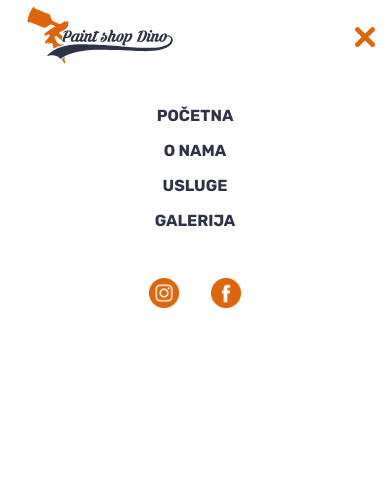
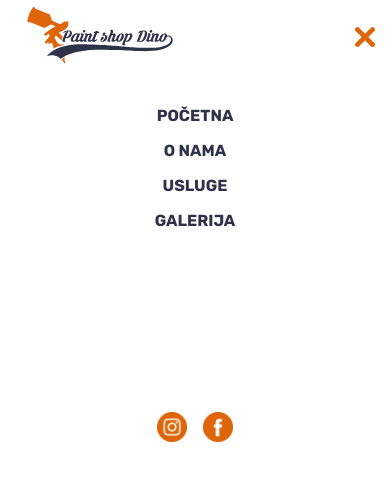
Before and after one commit to ibrahim-crnalic/PaintShop-Dino, a React (Create React App) app: page / in a window 390 px wide. Both pictures are taken after a click on the picture 365 px from the left and 37 px from the top of the page. Shown: the top 480 px of the page. Built offline with nearby package versions, Linux system fonts and the light colour scheme.

Commit message:
nav links after state

```diff
--- a/src/components/mobileMenu/_index.scss
+++ b/src/components/mobileMenu/_index.scss
@@ -44,12 +44,13 @@
     display: flex;
     flex-direction: row;
     justify-content: center;
-    margin-top: 2rem;
+    align-items: flex-end;
+    height: 200px;
     img {
       width: 30px;
       height: 30px;
-      margin-right: 1rem;
-      padding-left: 1rem;
+      margin-right: 0.5rem;
+      padding-left: 0.5rem;
       cursor: pointer;
     }
     img:hover{
--- a/src/index.css
+++ b/src/index.css
@@ -41,6 +41,25 @@
 }
 .navbar-wrapper .navbar-link .link:hover {
   color: #de6509;
+}
+.navbar-wrapper .navbar-link .link {
+  position: relative;
+}
+.navbar-wrapper .navbar-link .link:after {
+  background: none repeat scroll 0 0 transparent;
+  bottom: 0;
+  content: "";
+  display: block;
+  height: 2px;
+  left: 50%;
+  position: absolute;
+  background: #de6509;
+  transition: width 0.3s ease 0s, left 0.3s ease 0s;
+  width: 0;
+}
+.navbar-wrapper .navbar-link .link:hover:after {
+  width: 100%;
+  left: 0;
 }
 
 .navNone {
@@ -126,13 +145,14 @@
   display: flex;
   flex-direction: row;
   justify-content: center;
-  margin-top: 2rem;
+  align-items: flex-end;
+  height: 200px;
 }
 .mobileMenu-wrapper .mobileMenu-icons img {
   width: 30px;
   height: 30px;
-  margin-right: 1rem;
-  padding-left: 1rem;
+  margin-right: 0.5rem;
+  padding-left: 0.5rem;
   cursor: pointer;
 }
 .mobileMenu-wrapper .mobileMenu-icons img:hover {
```
Also changed, not shown: src/components/navbar/_index.scss (+20 -1 lines), 1 other file (tests, documents, lock files or other folders).
